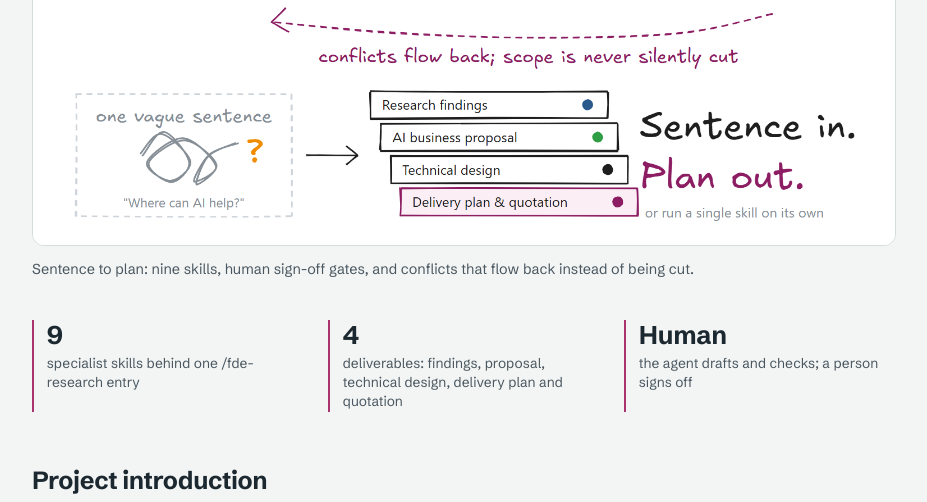
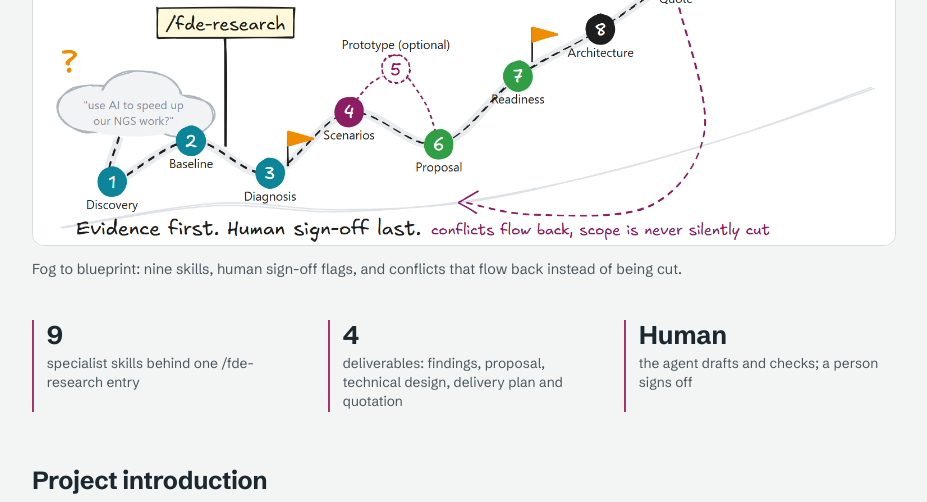
Before and after one commit to sys0507/sys0507.github.io, a Jekyll site: the page built from _projects/fde-research.md, in a window 1280 px wide and 900 px high, scrolled down 853 px, cut to the strip 0-502 px from the top of the window. Shown: the whole strip, without its empty margins (176-1103 px from the left). Built offline with Jekyll 4.4.1, drawn with Linux system fonts in a browser that asks for light colours; part of the change alters nothing that is shown.

Commit message:
FDE Research: new trail-map cover
Co-Authored-By: Claude Sonnet 5.5 <noreply@anthropic.com>

```diff
--- a/_projects/fde-research.md
+++ b/_projects/fde-research.md
@@ -10,8 +10,8 @@ keywords: [Enterprise AI]
 stack: [Agent Skills, Claude Code, Python, Markdown]
 status: "Public on GitHub. All rights reserved; no open-source license is granted."
 cover: /assets/img/projects/fde-research.png
-cover_alt: "Hand-drawn graphic: Sentence to plan. Nine agent skills behind the /fde-research entry run from discovery, baseline and diagnosis through AI scenarios, an optional prototype, business proposal and readiness check to architecture and quotation, with human sign-off gates, a loop that sends conflicts back, and four deliverables produced from one vague sentence."
-cover_caption: "Sentence to plan: nine skills, human sign-off gates, and conflicts that flow back instead of being cut."
+cover_alt: "Hand-drawn trail map titled Fog to blueprint: a vague request in a cloud, then a path through eight numbered stones for the nine skills, starting at the /fde-research signpost, with an optional prototype detour, orange human sign-off flags, a dashed loop where conflicts flow back, and four deliverables at the summit."
+cover_caption: "Fog to blueprint: nine skills, human sign-off flags, and conflicts that flow back instead of being cut."
 thumb: /assets/img/projects/fde-research-thumb.webp
 thumb_alt: "Project card graphic: an open binder of research findings, AI scenarios and technical architecture beside interviews, documents and process data, with tabs for research findings, AI business proposal, technical design, and delivery plan and quotation."
 repo: "https://github.com/sys0507/fde-research"
```
Also changed, not shown: assets/img/projects/fde-research.png.
